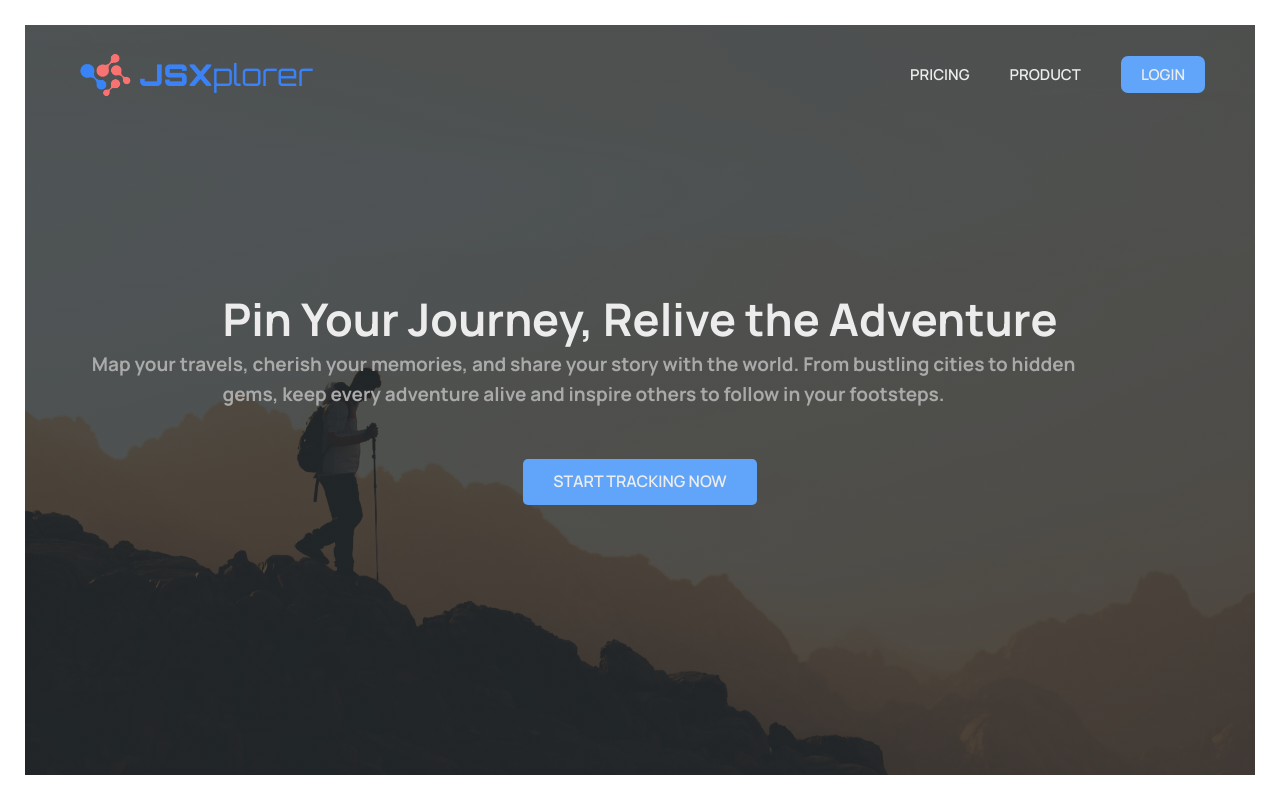
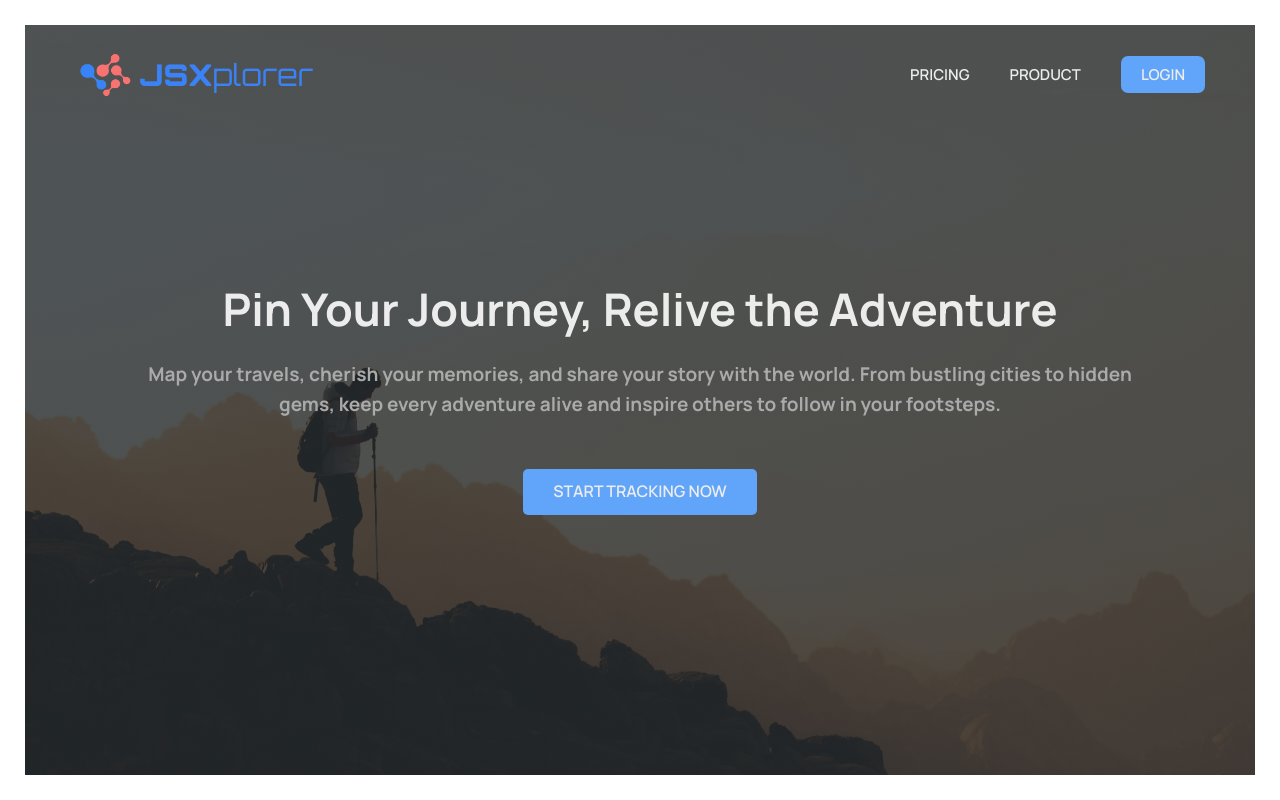
Before and after one commit to emad-abaei/JSXplorer, a React (Vite) app: page / in a window 1280 px wide. Built offline with nearby package versions, Linux system fonts and the light colour scheme; data requests are answered from the project's data file.

Commit message:
fix(HomePage): update style

```diff
--- a/src/pages/Homepage/Homepage.module.css
+++ b/src/pages/Homepage/Homepage.module.css
@@ -19,6 +19,13 @@
   justify-content: center;
   gap: 2.5rem;
   text-align: center;
+}
+
+.homepage header {
+  display: flex;
+  flex-direction: column;
+  align-items: center;
+  gap: 2rem;
 }
 
 .homepage h1 {
```
